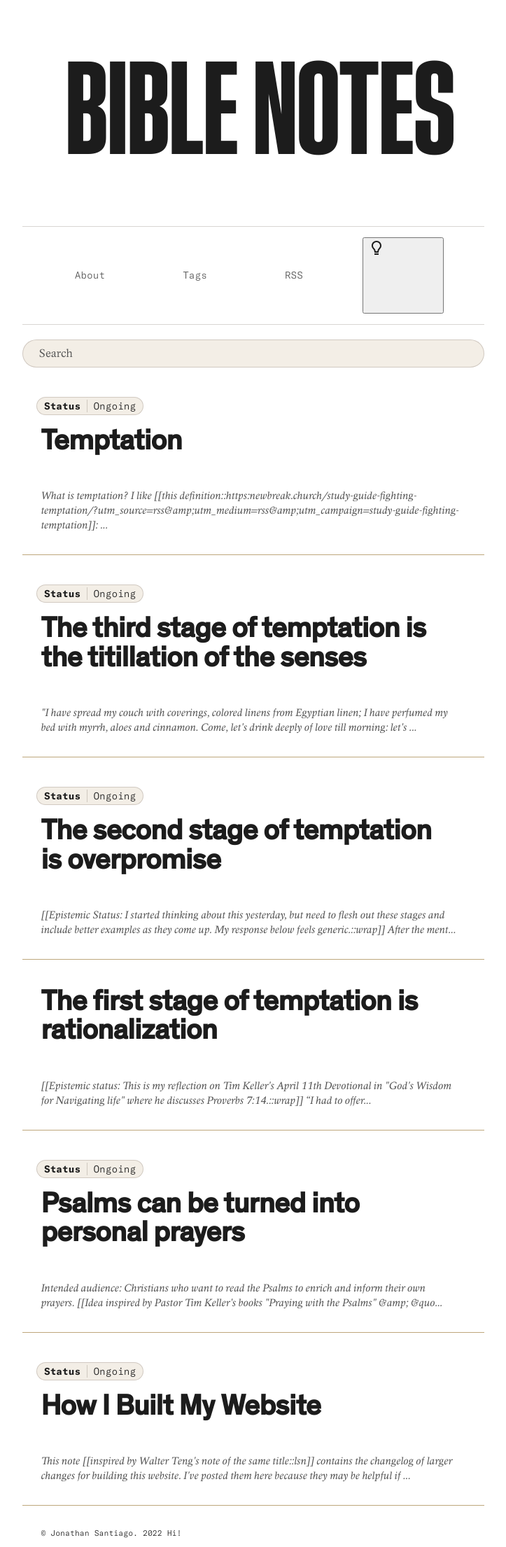
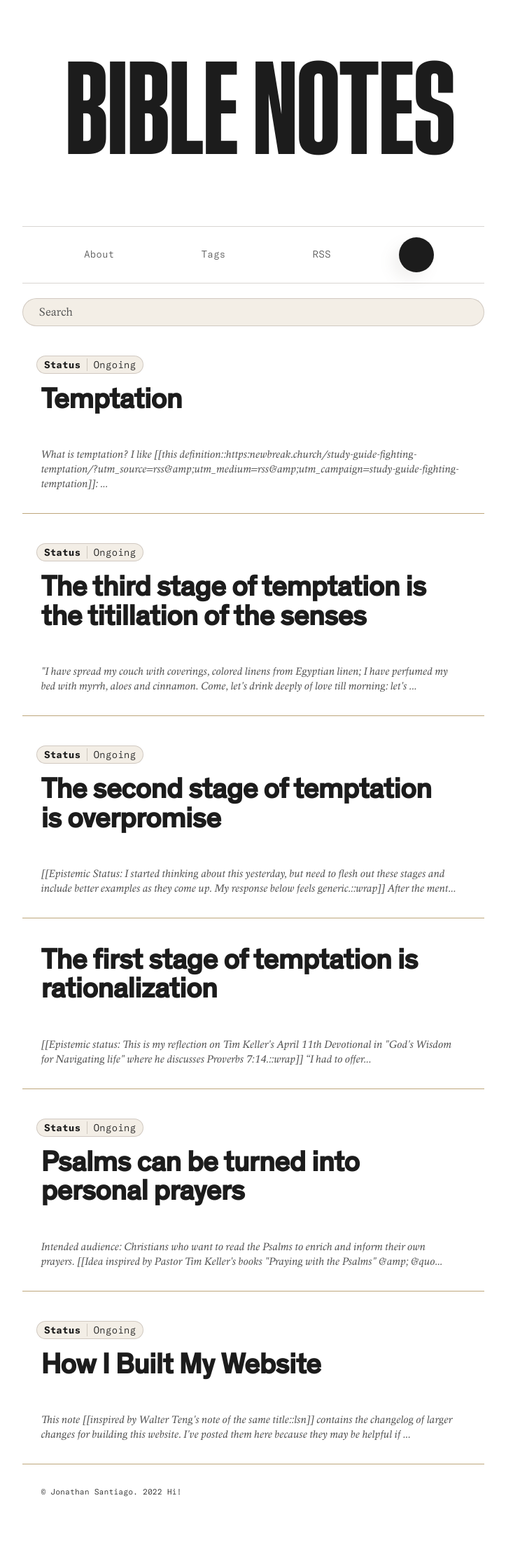
Before and after one commit to jsantiago611/digital-garden-master, a Jekyll site: the page built from index.md, in a window 1280 px wide. Shown: the whole page at 70% size, without its empty margins (278-1001 px from the left). Built offline with Jekyll 4.4.1, drawn with Linux system fonts in a browser that asks for light colours; after the commit the page ends 2151 px from its top, so only the background shows below that.

Commit message:
fix to theme-toggle

```diff
--- a/assets/css/Style.css
+++ b/assets/css/Style.css
@@ -1779,8 +1779,8 @@ summary {
 
 /* Common custom components between Main Site and Notes: Searchbar, Backbutton, ContentBox, Related Posts/Notes, Copyright,  */
 
-#theme-toggle {
-    /*background-color: var(--c-text);
+/*#theme-toggle {
+    background-color: var(--c-text);
     color: var(--c-topper-split-bg);
     flex-basis: auto;
     display: flex;
@@ -1844,7 +1844,12 @@ summary {
     width: 50px;
     height: 50px;
 }
-}
+
+#theme-toggle-img {
+	height: auto;
+	width: auto;
+}
+
 
 .button,
 a.button {
```
